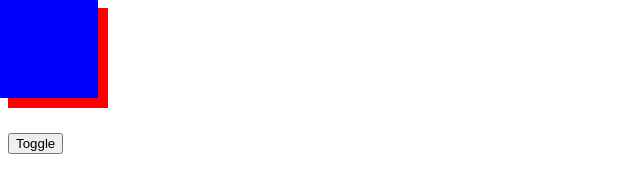
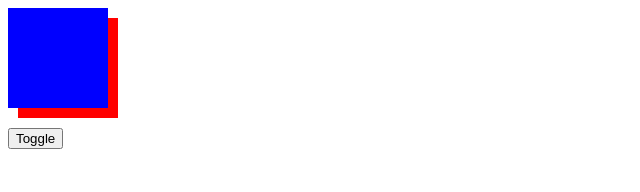
Before and after one commit to ialloyd/html-css-js-playground, a plain HTML site: page t4/index.html in a window 1280 px wide. Both pictures are taken after a click on the button "Toggle". Shown: the whole page, without its empty margins (0-640 px from the left). Drawn offline with Linux system fonts and the light colour scheme.

Commit message:
practice questions

```diff
--- /dev/null
+++ b/t28/styles.css
@@ -0,0 +1,27 @@
+.container{
+
+    background-image: linear-gradient(rgba(0, 0, 0, 0.5), rgba(0, 0, 0, 0.5)), url(https://encrypted-tbn0.gstatic.com/images?q=tbn:ANd9GcTn0TNX7VLpsFSxF6HsDJvfalZXrlF8LF1IpA&usqp=CAU);
+    height:100%;
+    background-repeat: no-repeat;
+    background-size: cover;
+    /* background-position: center; */
+    position: relative;
+}
+
+html, body{
+
+    height:100%;
+    margin: 0;
+    font-family: Arial, Helvetica, sans-serif;
+
+}
+
+.hero-text{
+
+    position:absolute;
+    top:50%;
+    left:50%;
+    transform: translate(-50%,-50%);
+    text-align: center;
+    color:white;
+}
--- a/t4/index.html
+++ b/t4/index.html
@@ -9,21 +9,26 @@
 </head>
 
 <body>
-<div class="container">
+    <div class="container">
         <div id="blue-rectangle"></div>
         <div id="red-rectangle"></div>
-</div>
         <button onclick="toggle()">Toggle</button>
+    </div>
+
 </body>
 
 <script>
-    function toggle(){
-        if(document.getElementById('blue-rectangle').style.zIndex==1){
-            document.getElementById('blue-rectangle').style.zIndex=-1;
+    function toggle() {
+
+        if (document.getElementById('red-rectangle').style.zIndex == -1) {
+
+            document.getElementById('red-rectangle').style.zIndex = 1
         }
-        else{
-            document.getElementById('blue-rectangle').style.zIndex=1;
+        else {
+
+            document.getElementById('red-rectangle').style.zIndex = -1;
         }
+
     }
 </script>
 
--- a/t4/styles.css
+++ b/t4/styles.css
@@ -1,27 +1,27 @@
+#blue-rectangle {
 
-#blue-rectangle{
-
-    width:100px;
-    height:100px;
-    background-color:blue;
-    position:absolute;
-    top:-10px;
-    left:-10px;
-
+    height: 100px;
+    width: 100px;
+    background-color: blue;
 }
 
-#red-rectangle{
+#red-rectangle {
 
-    width:100px;
-    height:100px;
-    background-color:red;
+    height: 100px;
+    width: 100px;
+    background-color: red;
+    position: absolute;
+    top: 10px;
+    left: 10px;
 }
 
-.container{
+.container {
+
     position: relative;
 }
 
-button{
+button {
 
-    transform: translateY(25px);
+    position: absolute;
+    top: 120px;
 }
```
Also changed, not shown: t28/index.html (added, +22 -0 lines), t29/index.html (added, +15 -0 lines), t29/styles.css (added, +13 -0 lines).
